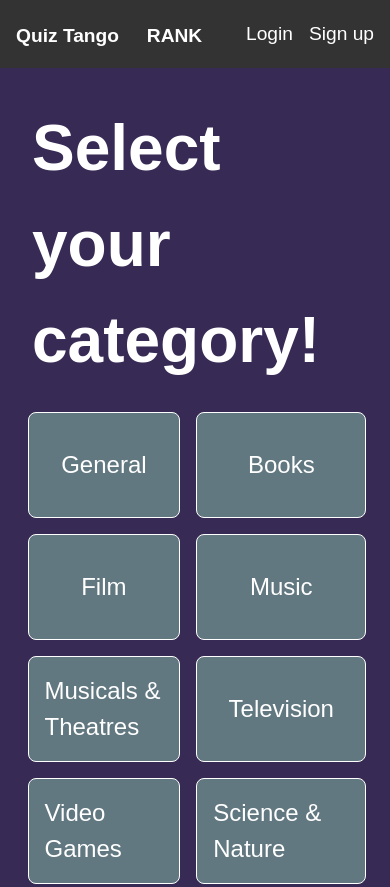
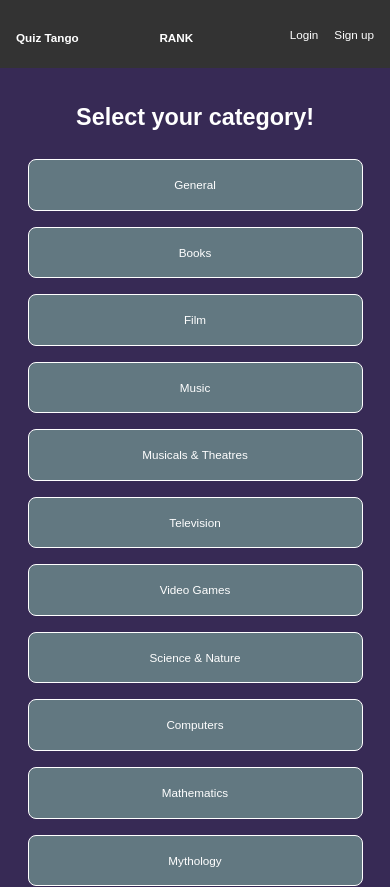
Before and after one commit to ChrisMunozCodes/Quiz-Tango, a plain HTML site: page public/categories.html in a window 390 px wide. Shown: the top 887 px of the page. Drawn offline with Linux system fonts and the light colour scheme.

Commit message:
Made categories.html responsive for all screen sizes.

```diff
--- a/public/css/categories.css
+++ b/public/css/categories.css
@@ -45,7 +45,7 @@
   .navbar a {
     color: #fff;
     text-decoration: none;
-    font-size: 1.2rem;
+    font-size: 3vmin;
   }
 
   .navbar a:hover {
@@ -74,7 +74,7 @@
 
       #container h2 {
         color: white;
-        font-size: 4rem;
+        font-size: 6vmin;
         padding: 1rem;
       }
 
@@ -98,16 +98,17 @@
         display: flex;
         justify-content: center;
         align-items: center;
+        text-align: center;
         flex-direction: column;
         height: 100%;
         color: white;
-        font-size: 1.5rem;
+        font-size: 3vmin;
       }
 
 /* For screens smaller than 768px */
 @media (max-width: 767px) {
   .grid-container {
-    grid-template-columns: repeat(2, 1fr); /* Two equal-width columns */
+    grid-template-columns: repeat(1, 1fr); /* Two equal-width columns */
     width: 90vw;
     height: auto;
   }
@@ -116,7 +117,7 @@
 /* For screens between 768px and 1024px */
 @media (min-width: 768px) and (max-width: 1024px) {
   .grid-container {
-    grid-template-columns: repeat(3, 1fr); /* Three equal-width columns */
+    grid-template-columns: repeat(2, 1fr); /* Three equal-width columns */
     width: 80vw;
     height: auto;
   }
```
